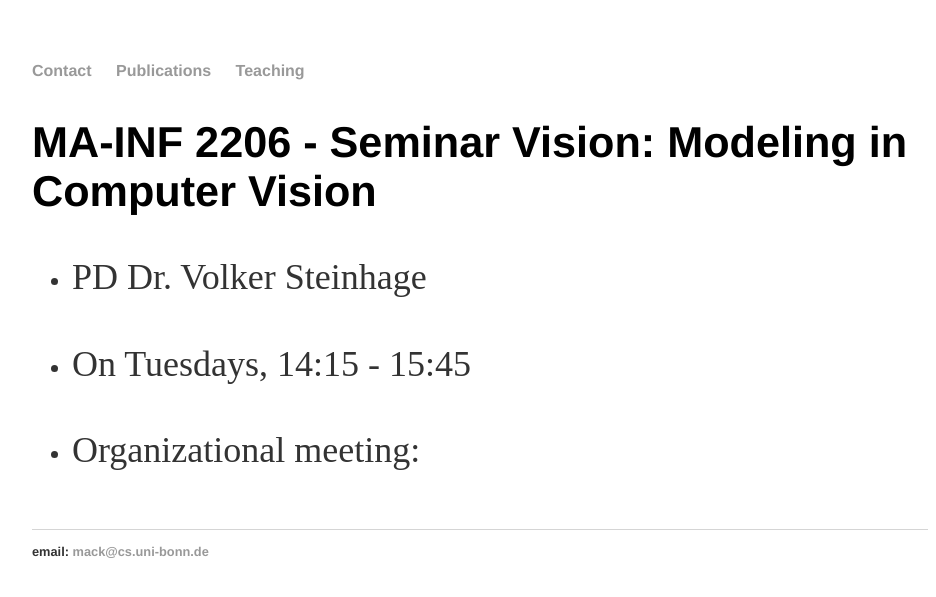
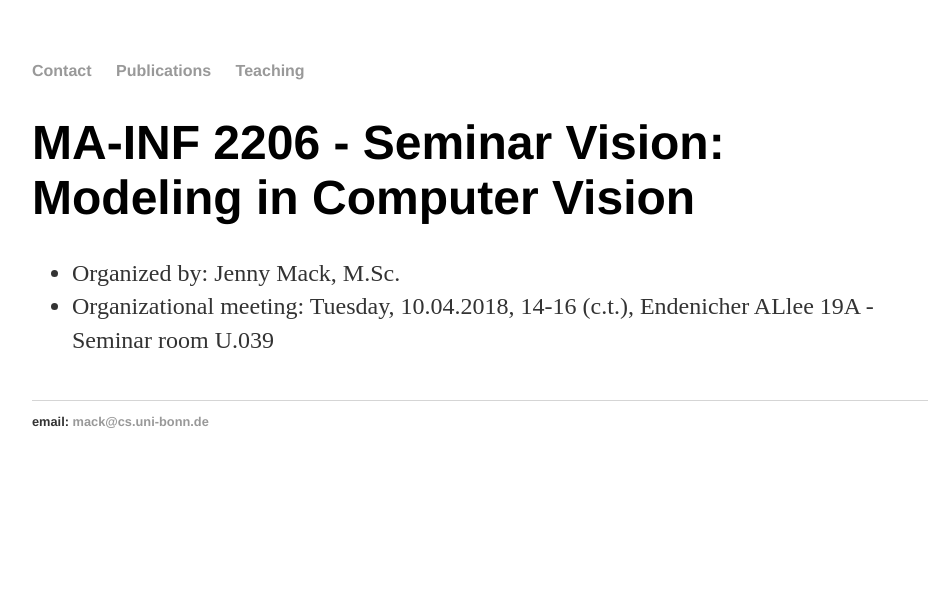
Before and after one commit to JennyMack/JennyMack.github.io, a Jekyll site: the page built from sem2018/index.html, in a window 1280 px wide. Shown: the top 597 px of the page, without its empty margins (160-1096 px from the left). Built offline with Jekyll 4.4.1, drawn with Linux system fonts in a browser that asks for light colours.

Commit message:
Added content

```diff
--- a/sem2018/index.html
+++ b/sem2018/index.html
@@ -3,12 +3,11 @@ layout: default
 title: Seminar
 ---
 
-<h2>MA-INF 2206 - Seminar Vision: Modeling in Computer Vision</h2>
-
-    <ul class="pre_teaching">
-	    <li class="no_ein"><p>PD Dr. Volker Steinhage</p></li>
-	    <li class="no_ein"><p>On Tuesdays, 14:15 - 15:45 </p></li>
-	    <li class="no_ein"><p>Organizational meeting: <!-- t.b.a.</p></li> -->
+<h1>MA-INF 2206 - Seminar Vision: Modeling in Computer Vision</h1>
+    <ul>
+	<li>Organized by: Jenny Mack, M.Sc.</li>
+	<li>Organizational meeting: Tuesday, 10.04.2018, 14-16 (c.t.), Endenicher ALlee 19A - Seminar room U.039</li>
     </ul>
 <br />
+
 </html>
--- a/teaching/index.html
+++ b/teaching/index.html
@@ -12,7 +12,7 @@ title: Teaching
 		<p><strong>Supervision of Bachelor theses</strong> together with PD Dr. Volker Steinhage
 	<h2>Summer term 2017</h2>
 		<p><strong>Supervision of Bachelor theses</strong> together with PD Dr. Volker Steinhage
-<p><strong>Exercises "Selected Topics in Sensor Data Interpretation"</strong> (Master) together with PD Dr. Volker Steinhage, Dominik A. Klein and Dirk Schulz <br>
+<strong>Exercises "Selected Topics in Sensor Data Interpretation"</strong> (Master) together with PD Dr. Volker Steinhage, Dominik A. Klein and Dirk Schulz <br>
 		<h2>Winter term 2016/2017</h2>
 		<p><strong>Supervision of Bachelor theses</strong> together with PD Dr. Volker Steinhage
 		<h2>Summer term 2016</h2>
```
